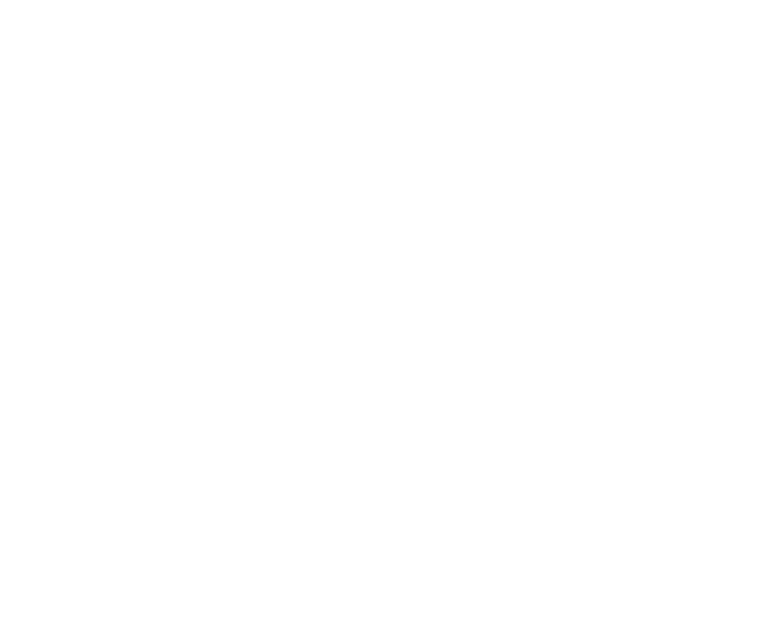
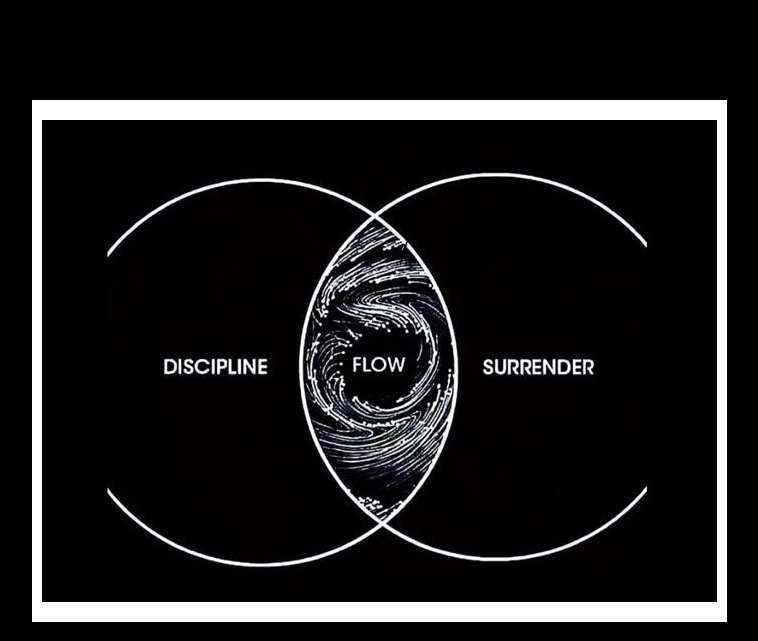
Before and after one commit to Ayush-28-design/motivational, a plain HTML site: page index.html in a window 1280 px wide. Shown: the top 641 px of the page, without its empty margins (292-1050 px from the left). Drawn offline with Linux system fonts and the light colour scheme; a web font is replaced by a local one.

Commit message:
Add files via upload

```diff
--- a/index.html
+++ b/index.html
@@ -1,3 +1,32 @@
+<!DOCTYPE html>
+<html lang="en">
+<head>
+  <meta charset="UTF-8">
+  <meta name="viewport" content="width=device-width, initial-scale=1.0">
+  <title>Motivation</title>
+  <link
+  rel="stylesheet"
+  href="./style.css" />
+  <link rel="preconnect" href="https://fonts.googleapis.com">
+  <link rel="preconnect" href="https://fonts.gstatic.com" crossorigin>
+  <link href="https://fonts.google.com/specimen/Libre+Baskerville", rel="stylesheet" />
+</head>
+<body>
+  <div id="poster">
+    <img id="image" src="./assets/images/Discipline.jpg" alt="picture of discipline leading to flow" />
+
+
+    <h1 id="title">Where Structure Meets Release</h1>
+
+
+    <p id="content">Forge your skills with discipline, then unleash them with surrender.<br />
+    True flow comes from this powerful balance—the courage to trust your hard work and let your talent take over.</p>
+  </div>
+</body>
+</html>
+
+
+
 <!--
   TODO: Create a motivational post website.
 Style it how ever you like.
--- a/style.css
+++ b/style.css
@@ -0,0 +1,22 @@
+body{
+    background-color: black;
+}
+#poster{
+    margin-left: 25%;
+    margin-top: 100px;
+    width: 50%;
+    color: white;
+    font-family: "Libre Baskerville", serif;
+    text-align: center;
+}
+h1{
+    text-transform: uppercase;
+    size: 3rem;
+
+
+}
+#image{
+    border: solid, white;
+    border-width: 20px 10px;
+
+}
```
